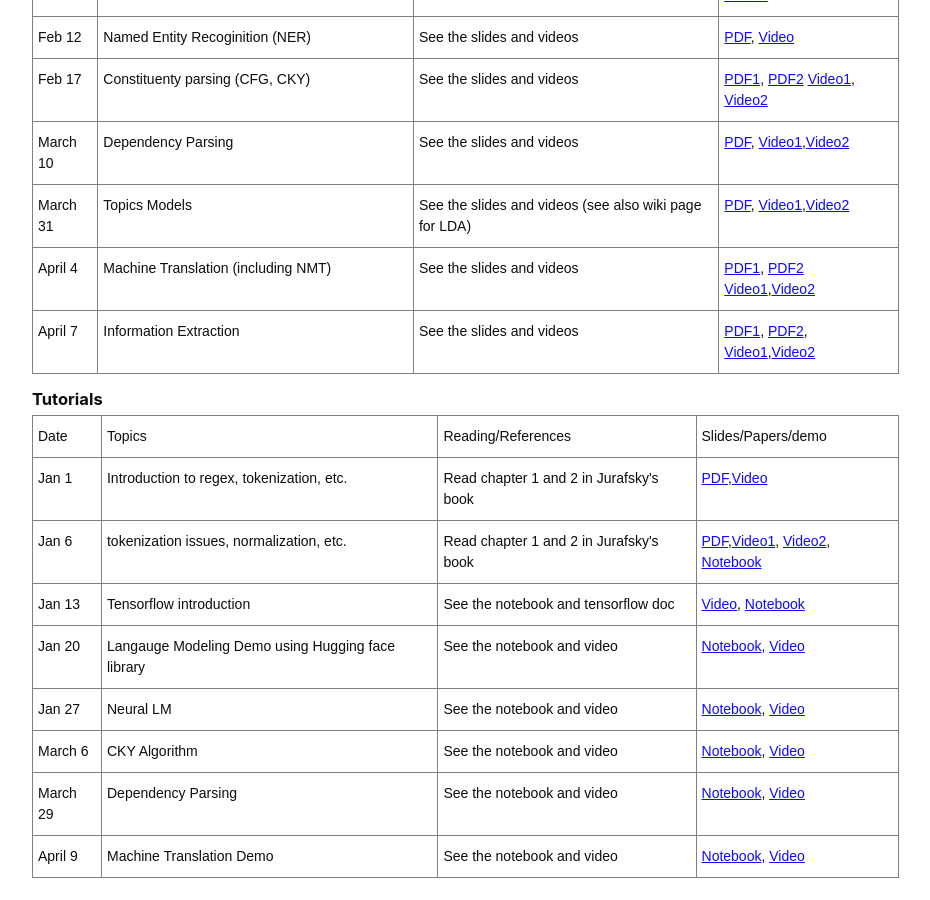
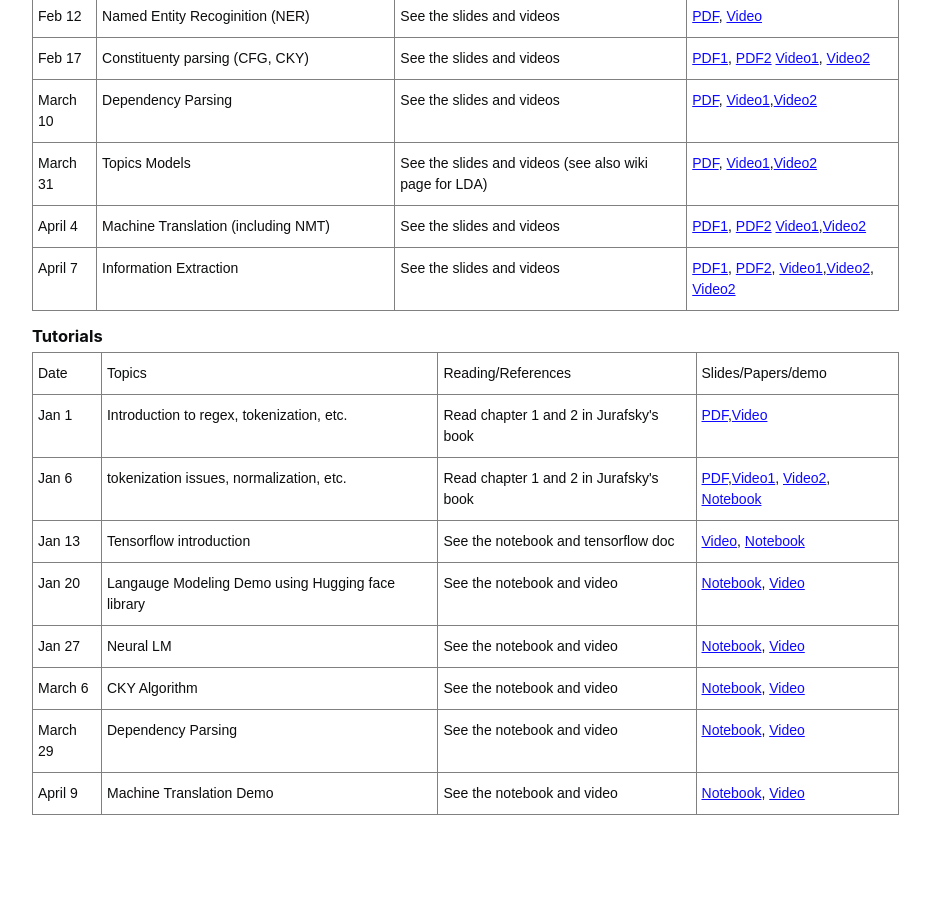
Before and after one commit to chandreshiit/oldsite, a Jekyll site: the page built from _pages/NLP2022.md, in a window 1280 px wide and 900 px high, scrolled down 2411 px. Shown: the whole window, without its empty margins (179-1109 px from the left). Built offline with Jekyll 4.4.1, drawn with Linux system fonts in a browser that asks for light colours; cached includes are drawn as plain includes; nearby versions of some CDN libraries.

Commit message:
added lect

```diff
--- a/_pages/NLP2022.md
+++ b/_pages/NLP2022.md
@@ -168,9 +168,10 @@ Natural language processing (NLP) or computational linguistics is one of the mos
     <th class="tg-0pky">See the slides and videos </th>
           <th class="tg-0pky">  <a href="https://drive.google.com/file/d/149E36kMPnvEVEyXd8yz2clAZyd_l13ah/view?usp=sharing">PDF1</a>,
               <a href="https://drive.google.com/file/d/1Lz0SCVApVuYiP2boFLZe9XBRcFrEBeQC/view?usp=sharing">PDF2</a>,
-     <a href="https://drive.google.com/file/d/1Fnx7gH3xpc8rCa5wTQ2KeSeRo9oJJpqb/view?usp=sharing">Video1</a>,<a href="https://drive.google.com/file/d/1sUtlxq81PLmoJgheFaFfxo_OJkoCbaN3/view?usp=sharing">Video2</a>
+     <a href="https://drive.google.com/file/d/1Fnx7gH3xpc8rCa5wTQ2KeSeRo9oJJpqb/view?usp=sharing">Video1</a>,<a href="https://drive.google.com/file/d/1sUtlxq81PLmoJgheFaFfxo_OJkoCbaN3/view?usp=sharing">Video2</a>, <a href="_data/NLP Lect 13 QA.pdf">Video2</a>
         </th></tr>
 </table>
+
 
 
 
```
